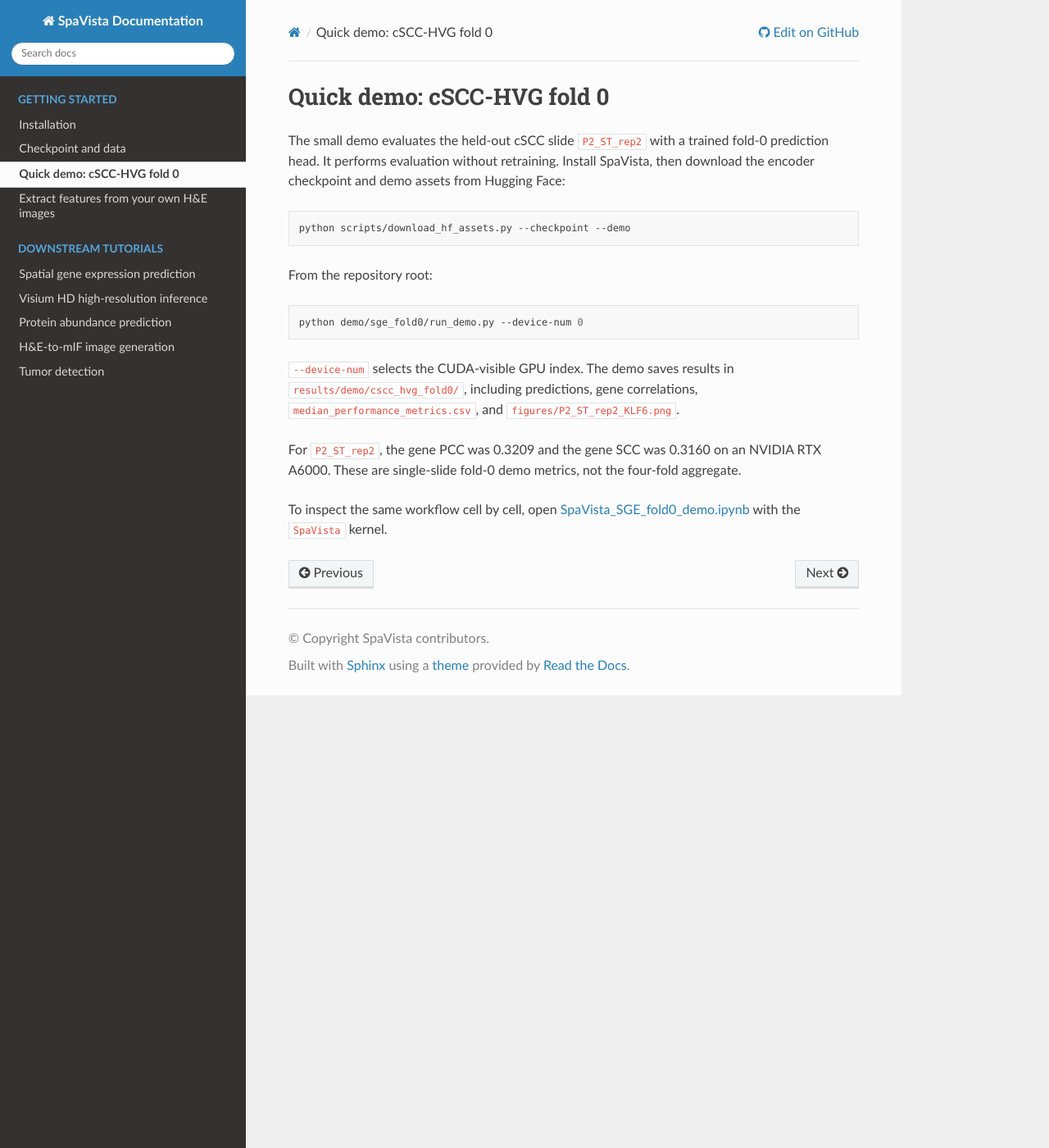
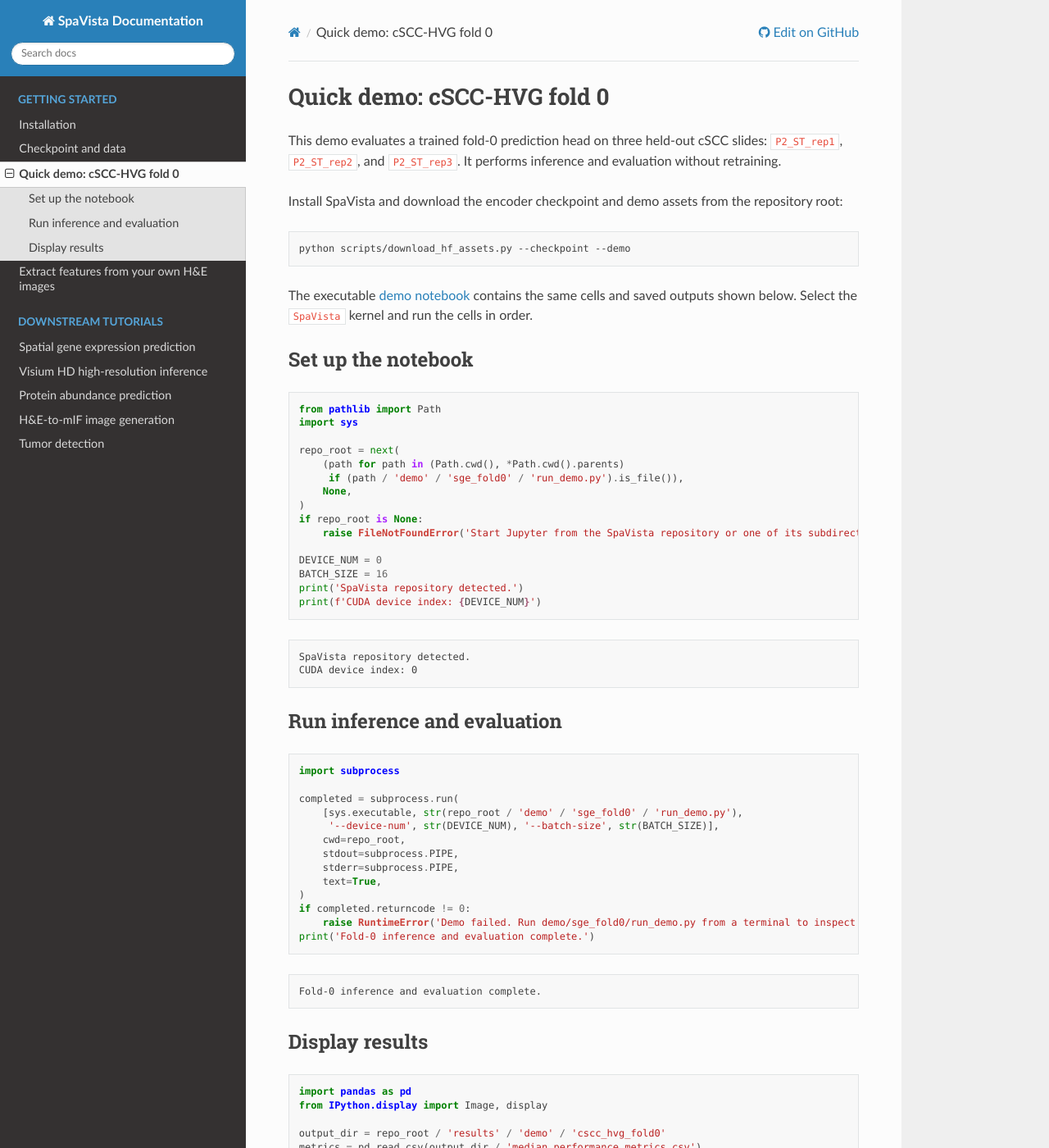
Before and after one commit to NingZhangCSUBio/SpaVista, a Sphinx documentation site: the page built from docs/demo.rst, in a window 1280 px wide and 1400 px high. Shown: the whole window at 82% size. Built offline with Sphinx 7.4.7 and the Read the Docs theme 3.1.0, drawn with Linux system fonts in a browser that asks for light colours; some of the changed text lies outside the part shown.

Commit message:
Restore three-slide fold-0 demo and document notebook workflow

```diff
--- a/docs/data.rst
+++ b/docs/data.rst
@@ -1,7 +1,7 @@
 Checkpoint and data
 ===================
 
-The released encoder checkpoint and companion data are in the `SpaVista Hugging Face repository <https://huggingface.co/ZNfiona1997/SpaVista/tree/main>`_. For the single-slide demo, run this command from the code repository root:
+The released encoder checkpoint and companion data are in the `SpaVista Hugging Face repository <https://huggingface.co/ZNfiona1997/SpaVista/tree/main>`_. For the three-slide fold-0 demo, run this command from the code repository root:
 
 .. code-block:: bash
 
--- a/docs/demo.rst
+++ b/docs/demo.rst
@@ -1,20 +1,92 @@
 Quick demo: cSCC-HVG fold 0
 ===========================
 
-The small demo evaluates the held-out cSCC slide ``P2_ST_rep2`` with a trained fold-0 prediction head. It performs evaluation without retraining. Install SpaVista, then download the encoder checkpoint and demo assets from Hugging Face:
+This demo evaluates a trained fold-0 prediction head on three held-out cSCC slides: ``P2_ST_rep1``, ``P2_ST_rep2``, and ``P2_ST_rep3``. It performs inference and evaluation without retraining.
+
+Install SpaVista and download the encoder checkpoint and demo assets from the repository root:
 
 .. code-block:: bash
 
    python scripts/download_hf_assets.py --checkpoint --demo
 
-From the repository root:
+The executable `demo notebook <https://github.com/NingZhangCSUBio/SpaVista/blob/main/demo/sge_fold0/SpaVista_SGE_fold0_demo.ipynb>`_ contains the same cells and saved outputs shown below. Select the ``SpaVista`` kernel and run the cells in order.
 
-.. code-block:: bash
+Set up the notebook
+-------------------
 
-   python demo/sge_fold0/run_demo.py --device-num 0
+.. code-block:: python
 
-``--device-num`` selects the CUDA-visible GPU index. The demo saves results in ``results/demo/cscc_hvg_fold0/``, including predictions, gene correlations, ``median_performance_metrics.csv``, and ``figures/P2_ST_rep2_KLF6.png``.
+   from pathlib import Path
+   import sys
 
-For ``P2_ST_rep2``, the gene PCC was 0.3209 and the gene SCC was 0.3160 on an NVIDIA RTX A6000. These are single-slide fold-0 demo metrics, not the four-fold aggregate.
+   repo_root = next(
+       (path for path in (Path.cwd(), *Path.cwd().parents)
+        if (path / 'demo' / 'sge_fold0' / 'run_demo.py').is_file()),
+       None,
+   )
+   if repo_root is None:
+       raise FileNotFoundError('Start Jupyter from the SpaVista repository or one of its subdirectories.')
 
-To inspect the same workflow cell by cell, open `SpaVista_SGE_fold0_demo.ipynb <https://github.com/NingZhangCSUBio/SpaVista/blob/main/demo/sge_fold0/SpaVista_SGE_fold0_demo.ipynb>`_ with the ``SpaVista`` kernel.
+   DEVICE_NUM = 0
+   BATCH_SIZE = 16
+   print('SpaVista repository detected.')
+   print(f'CUDA device index: {DEVICE_NUM}')
+
+.. code-block:: text
+
+   SpaVista repository detected.
+   CUDA device index: 0
+
+Run inference and evaluation
+----------------------------
+
+.. code-block:: python
+
+   import subprocess
+
+   completed = subprocess.run(
+       [sys.executable, str(repo_root / 'demo' / 'sge_fold0' / 'run_demo.py'),
+        '--device-num', str(DEVICE_NUM), '--batch-size', str(BATCH_SIZE)],
+       cwd=repo_root,
+       stdout=subprocess.PIPE,
+       stderr=subprocess.PIPE,
+       text=True,
+   )
+   if completed.returncode != 0:
+       raise RuntimeError('Demo failed. Run demo/sge_fold0/run_demo.py from a terminal to inspect the full log.')
+   print('Fold-0 inference and evaluation complete.')
+
+.. code-block:: text
+
+   Fold-0 inference and evaluation complete.
+
+Display results
+---------------
+
+.. code-block:: python
+
+   import pandas as pd
+   from IPython.display import Image, display
+
+   output_dir = repo_root / 'results' / 'demo' / 'cscc_hvg_fold0'
+   metrics = pd.read_csv(output_dir / 'median_performance_metrics.csv')
+   display(metrics[['slice_idx', 'medpcc_gene', 'med_spearman_gene']].round(4))
+   print(f"Median gene PCC: {metrics['medpcc_gene'].median():.4f}")
+   print(f"Median gene SCC: {metrics['med_spearman_gene'].median():.4f}")
+   display(Image(filename=str(output_dir / 'figures' / 'P2_ST_rep2_KLF6.png'), width=800))
+
+.. code-block:: text
+
+      slice_idx  medpcc_gene  med_spearman_gene
+   0          0       0.3140             0.3074
+   1          1       0.3209             0.3159
+   2          2       0.3375             0.3273
+
+   Median gene PCC: 0.3209
+   Median gene SCC: 0.3159
+
+.. image:: _static/sge_fold0_klf6.png
+   :alt: H&E image and measured and predicted KLF6 spatial expression for P2_ST_rep2
+   :width: 800px
+
+The demo writes metrics, predictions, gene correlations, and the figure under ``results/demo/cscc_hvg_fold0/``. On an NVIDIA RTX A6000 with batch size 16 and GPU 1, the three-slide demo completed in 75.2 seconds. These are fold-0 demo results, not the four-fold aggregate.
```
Also changed, not shown: README.md (+5 -5 lines), docs/_static/sge_fold0_klf6.png (added), 4 other files.
